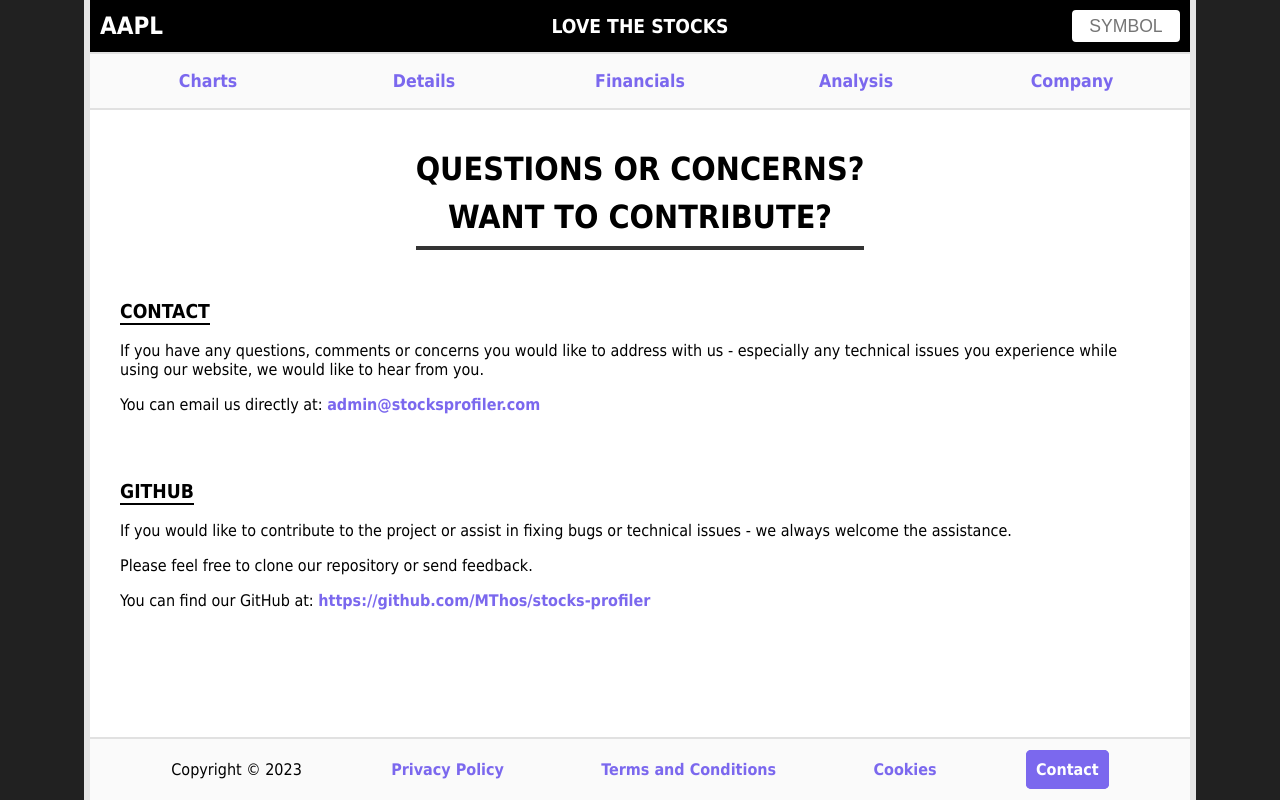
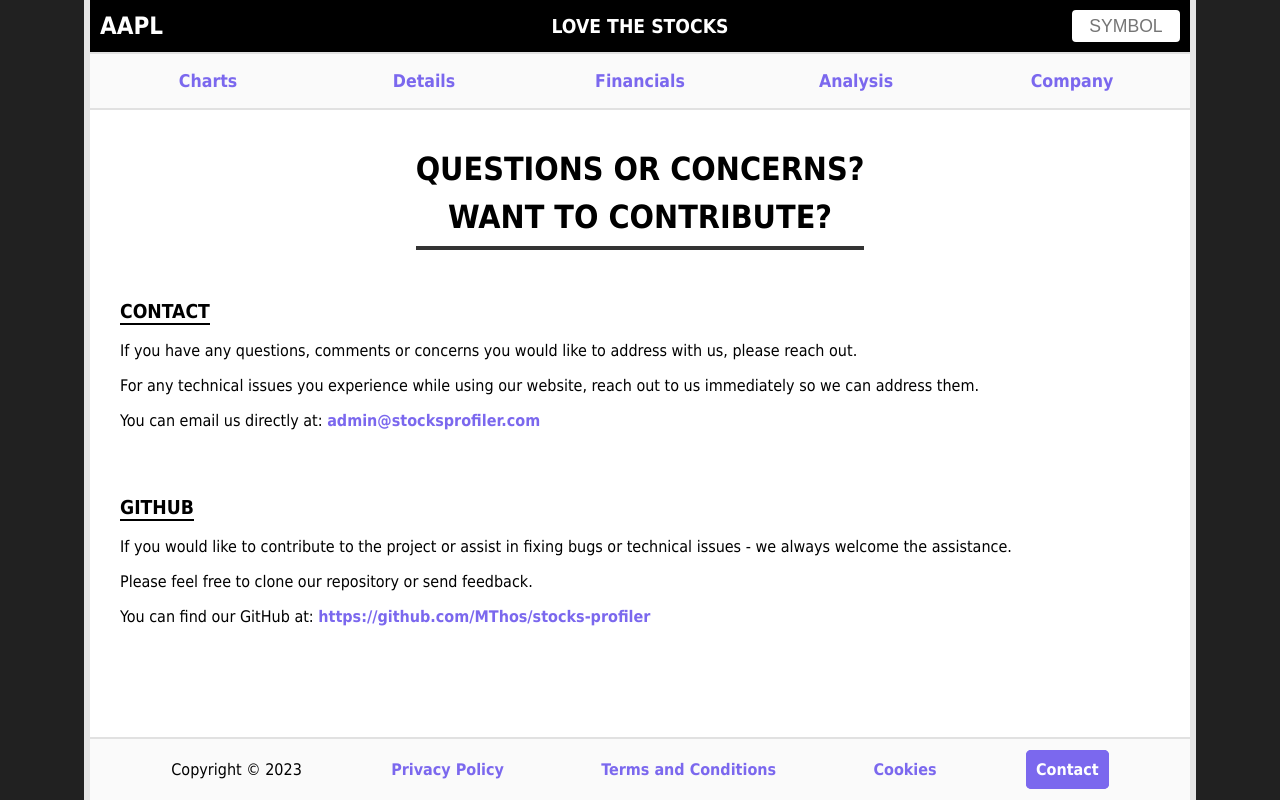
Before and after one commit to MThos/StocksProfiler, a React (Create React App) app: page /contact in a window 1280 px wide. Built offline with nearby package versions, Linux system fonts and the light colour scheme; no server answers; a web font is replaced by a local one.

Commit message:
Update Contact.js

```diff
--- a/src/components/Contact.js
+++ b/src/components/Contact.js
@@ -11,7 +11,8 @@ const Contact = () => {
         <div id="contact-body">
           <div className="contact-sub-header">CONTACT</div>
           <div id="contact-email">
-            <p>If you have any questions, comments or concerns you would like to address with us - especially any technical issues you experience while using our website, we would like to hear from you.</p>
+            <p>If you have any questions, comments or concerns you would like to address with us, please reach out.</p>
+            <p>For any technical issues you experience while using our website, reach out to us immediately so we can address them.</p>
             <p>You can email us directly at: <a href="mailto:admin@stocksprofiler.com">admin@stocksprofiler.com</a></p>
           </div>
           <div className="contact-sub-header">GITHUB</div>
```
